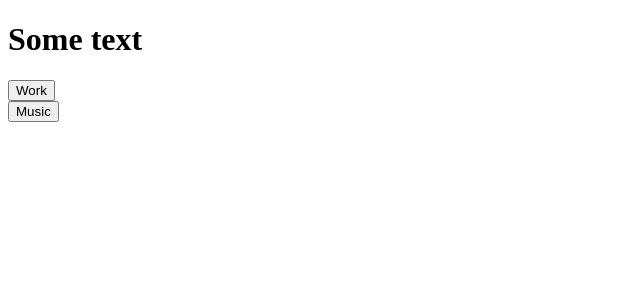
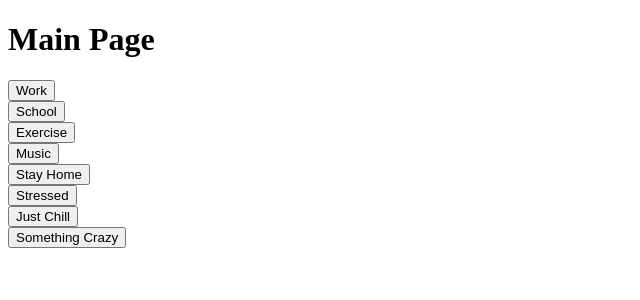
Before and after one commit to laguirre12/2Do2Day, a Python web app: template templates/index.html in a window 1280 px wide. Shown: the top 300 px of the page, without its empty margins (0-640 px from the left). Run offline with Jinja, Linux system fonts and the light colour scheme; the template is opened without the code that fills it, so the values that code supplies are empty.

Commit message:
added buttons to index

```diff
--- a/templates/home.html
+++ b/templates/home.html
@@ -1,13 +1,13 @@
 <!DOCTYPE html>
 <html>
   <head>
-    <title>Home</title>
+    <title>Stay Home</title>
     <!-- Pull in our CSS and JS.
     <link href='/css/style.css' rel='stylesheet' type='text/css'>
     <script src="/js/ajax.js"></script> -->
   </head>
   <body>
-    <h1>Home</h1>
+    <h1>Stay Home</h1>
     <p>{{phrase}}</p>
     <form method='get' action='/home'>
       <input type='submit' value='Refresh'>
--- a/templates/index.html
+++ b/templates/index.html
@@ -7,12 +7,30 @@
     <script src="/js/ajax.js"></script> -->
   </head>
   <body>
-    <h1> Some text</h1>
+    <h1>Main Page</h1>
     <form method='post' action="/work">
       <input type='submit' value='Work'>
+    </form>
+    <form method='post' action="/school">
+      <input type='submit' value='School'>
+    </form>
+    <form method='post' action="/exercise">
+      <input type='submit' value='Exercise'>
     </form>
     <form method='post' action="/music">
       <input type='submit' value='Music'>
     </form>
+    <form method='post' action="/home">
+      <input type='submit' value='Stay Home'>
+    </form>
+    <form method='post' action="/stress">
+      <input type='submit' value='Stressed'>
+    </form>
+    <form method='post' action="/chill">
+      <input type='submit' value='Just Chill'>
+    </form>
+    <form method='post' action="/crazy">
+      <input type='submit' value='Something Crazy'>
+    </form>
   </body>
 </html>
```
